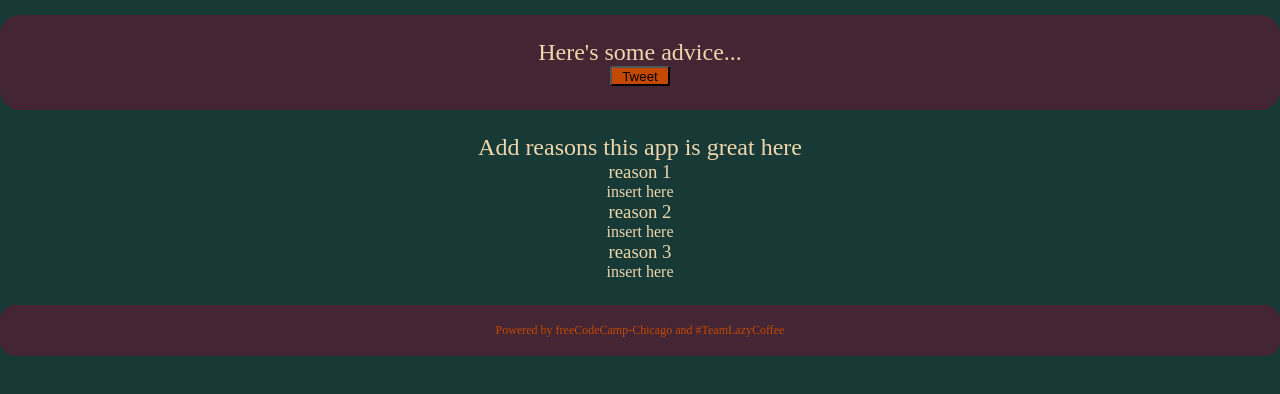
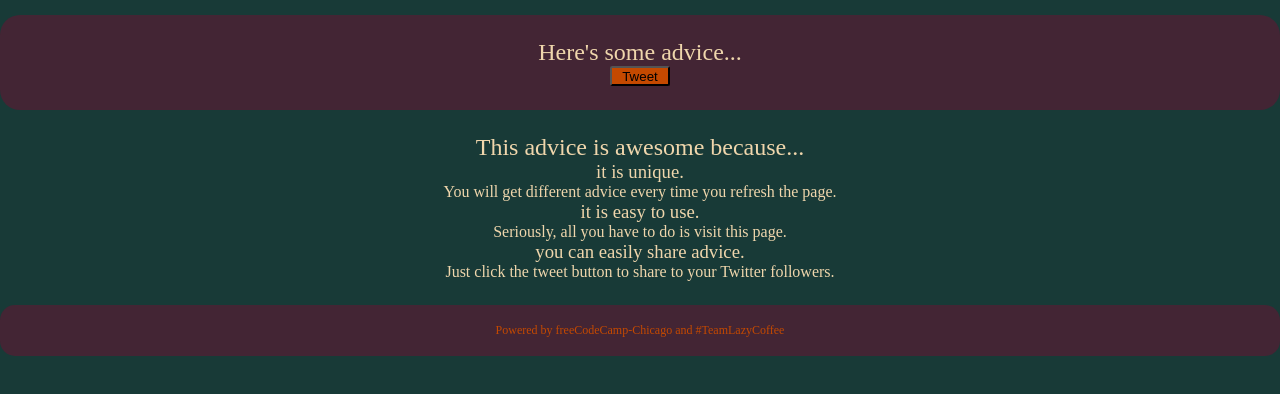
Before and after one commit to dbadong1234/advice_app, a plain HTML site: page index.html in a window 1280 px wide. Shown: the part 144-538 px from the top of the page. Drawn offline with Linux system fonts and the light colour scheme; no server answers; a web font is replaced by a local one.

Commit message:
added reasons this app is awesome

```diff
--- a/index.html
+++ b/index.html
@@ -21,13 +21,13 @@
         </article>
 
         <aside class="side">
-            <h2>Add reasons this app is great here</h2>
-            <h3> reason 1 </h3>
-            <p>insert here</p>
-            <h3> reason 2 </h3>
-            <p>insert here</p>
-            <h3> reason 3 </h3>
-            <p>insert here</p>
+            <h2>This advice is awesome because...</h2>
+            <h3> it is unique.</h3>
+            <p> You will get different advice every time you refresh the page.</p>
+            <h3> it is easy to use. </h3>
+            <p> Seriously, all you have to do is visit this page. </p>
+            <h3> you can easily share advice. </h3>
+            <p> Just click the tweet button to share to your Twitter followers. </p>
         </aside>
 
         <footer class="main-footer">
```
